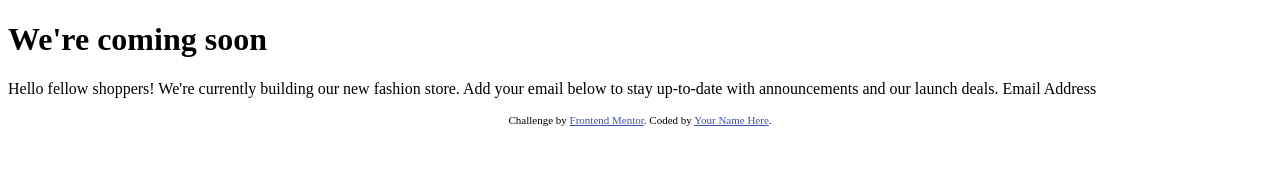
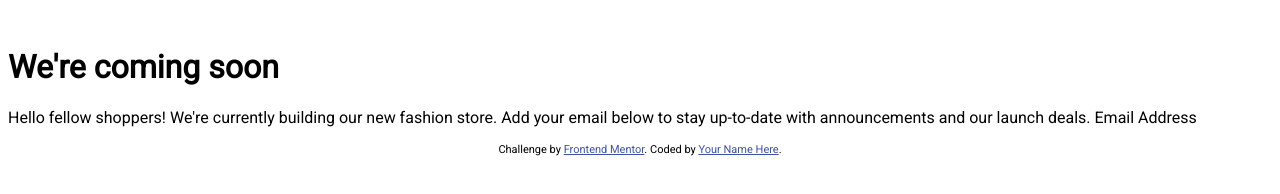
Before and after one commit to NathaliePillen/page-coming-soon, a plain HTML site: page index.html in a window 1280 px wide. Drawn offline with Linux system fonts and the light colour scheme.

Commit message:
comingsoon

```diff
--- a/index.html
+++ b/index.html
@@ -7,24 +7,15 @@
     <!-- displays site properly based on user's device -->
 
     <link rel="icon" type="image/png" sizes="32x32" href="./images/favicon-32x32.png">
+    <link rel="stylesheet" href="./styles/style1.css">
+    <link href="https://fonts.googleapis.com/css?family=Roboto&display=swap" rel="stylesheet">
 
     <title>Frontend Mentor | Base Apparel coming soon page</title>
-
-    <!-- Feel free to remove these styles or customise in your own stylesheet 👍 -->
-    <style>
-        .attribution {
-            font-size: 11px;
-            text-align: center;
-        }
-
-        .attribution a {
-            color: hsl(228, 45%, 44%);
-        }
-    </style>
 </head>
 
 <body>
-
+    <header>
+        <img href="" </header>
         <h1>We're coming soon</h1>
 
         <p>Hello fellow shoppers! We're currently building our new fashion store. Add your email below to stay up-to-date with announcements and our launch deals. Email Address</p>
--- /dev/null
+++ b/styles/style1.css
@@ -0,0 +1,12 @@
+body {
+    font-family: 'Roboto', sans-serif;
+}
+
+.attribution {
+    font-size: 11px;
+    text-align: center;
+}
+
+.attribution a {
+    color: hsl(228, 45%, 44%);
+}
```
Lines whose indentation alone changed are shown as unchanged.
